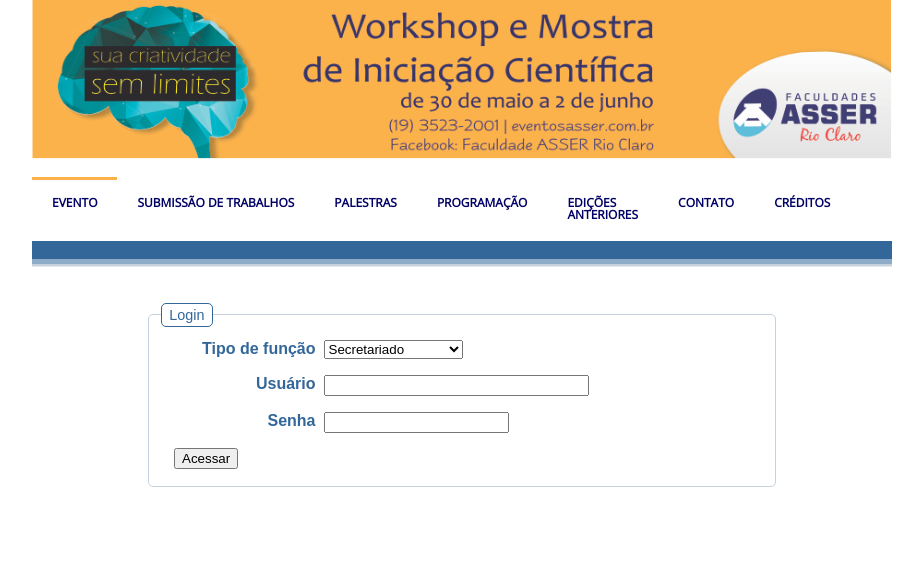
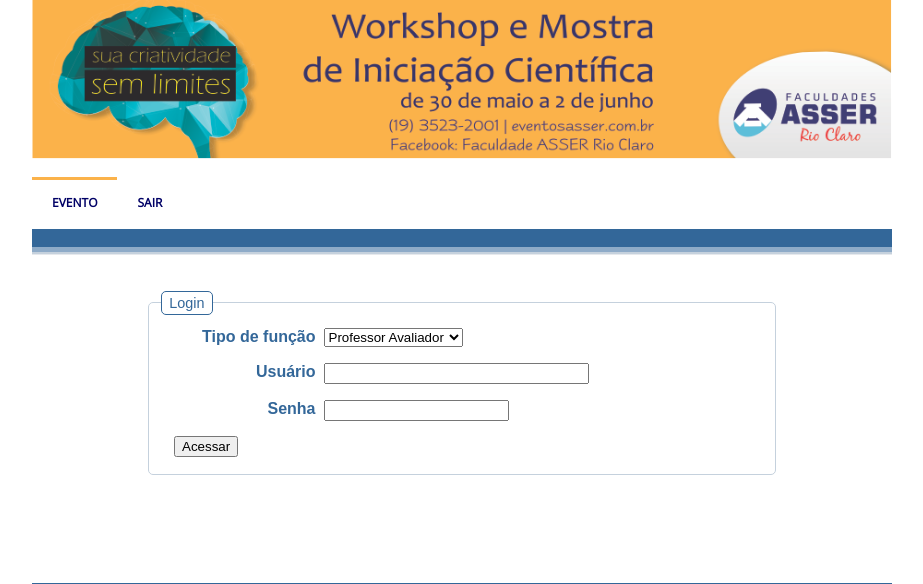
Before and after one commit to aceiro/eventosasser, a PHP site: page /adm/index.php in a window 1280 px wide. Shown: the top 584 px of the page, without its empty margins (178-1101 px from the left). Run offline with PHP 8.4, Linux system fonts and the light colour scheme; some libraries are stand-ins or nearby versions.

Commit message:
New Menu for adm and comment line 9 in professor

```diff
--- a/adm/index.php
+++ b/adm/index.php
@@ -41,13 +41,8 @@
 
           <div id='cssmenu'>
                 <ul>
-                   <li><a href='../index.html'>Evento</a></li>
-                   <li><a href='../sumissao.html'>Submissão de Trabalhos</a></li>
-                   <li><a href='../palestra'>Palestras</a></li>
-                   <li><a href='../programa.html'>Programação</a></li>
-                   <li><a href='../anais'>Edições<br>Anteriores</a></li>
-                   <li><a href='../contato'>Contato</a></li>
-                   <li><a href='../creditos.html'>Créditos</a></li>
+                   <li><a href='../'>Evento</a>
+				   <li><a href='../'>Sair</a>
                 </ul>
             </div>
 
@@ -66,9 +61,8 @@
 				  <div>
 					<label>Tipo de função</label>
 					<select id="funcao" name="funcao">
+						<option value="professor">Professor Avaliador</option>
 						<option value="secretariado">Secretariado</option>
-						<option value="professor">Professor Avaliador</option>
-						<option value="administrativo">Administrativo</option>
 					</select>
 				  </div>
 
--- a/adm/professor/index.php
+++ b/adm/professor/index.php
@@ -6,7 +6,7 @@
 	header("Content-Type: text/html; charset=UTF-8", true);
 	include_once('../../utils/common.php');
 
-	$bd->checkUsuario($session->get('login'));
+	//$bd->checkUsuario($session->get('login'));
 
     if(!strcmp($session->get('login'),null)){
        header('Location: ../../');
```
